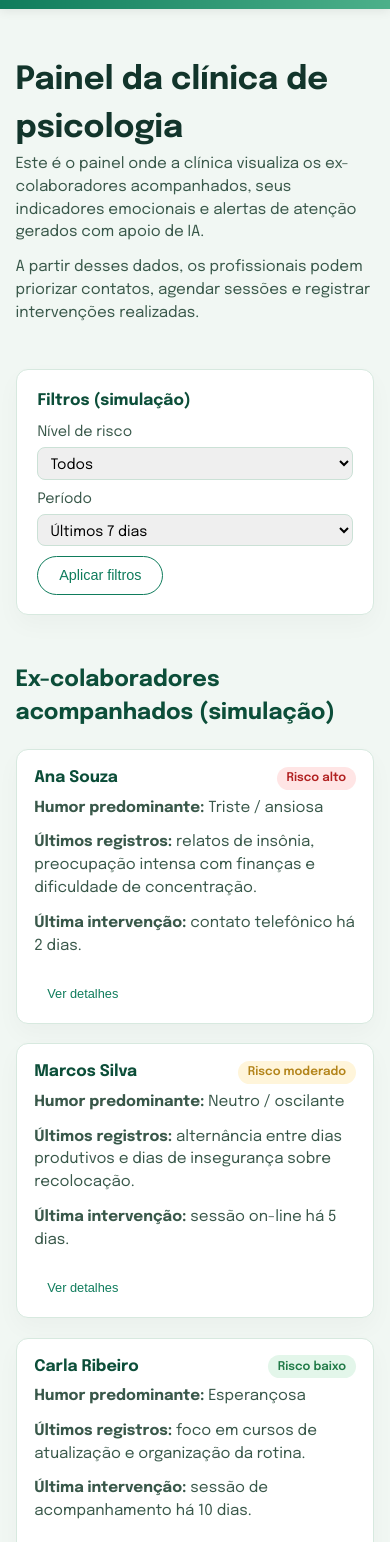
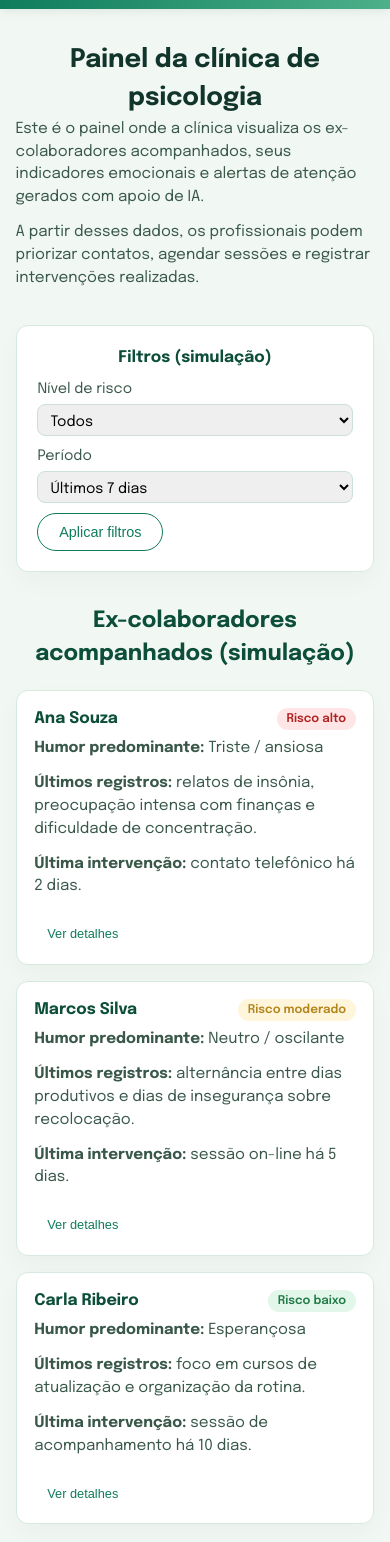
Before and after one commit to Laoliveira27/newmind-front, a plain HTML site: page painel-clinica.html in a window 390 px wide. Shown: the part 55-1597 px from the top of the page. Drawn offline with Linux system fonts and the light colour scheme.

Commit message:
aprimorei responsividade para mobile

```diff
--- a/css/style.css
+++ b/css/style.css
@@ -619,3 +619,61 @@ body.menu-open .nav {
     grid-template-columns: minmax(0, 1fr);
   }
 }
+
+/* ============================= */
+/* RESPONSIVIDADE MOBILE */
+/* Ajustes gerais abaixo de 600px */
+/* ============================= */
+@media (max-width: 600px) {
+
+  /* Espaçamento geral */
+  .section {
+    padding: 2rem 0;
+  }
+
+  .section-grid {
+    grid-template-columns: 1fr;
+    gap: 1.5rem;
+  }
+
+  .page-title {
+    font-size: 1.6rem;
+    text-align: center;
+  }
+
+  p {
+    font-size: 0.95rem;
+  }
+
+  .registros-diario {
+    grid-template-columns: 1fr;
+    gap: 1rem;
+  }
+
+  .humor-opcoes {
+    justify-content: center;
+  }
+
+  .painel-lista {
+    grid-template-columns: 1fr;
+    gap: 1rem;
+  }
+
+  .painel-filtros {
+    width: 100%;
+  }
+
+  .painel-card,
+  .registro {
+    font-size: 0.85rem;
+  }
+
+  h2 {
+    font-size: 1.2rem;
+    text-align: center;
+  }
+
+  .container {
+    width: 92%;
+  }
+}
```
